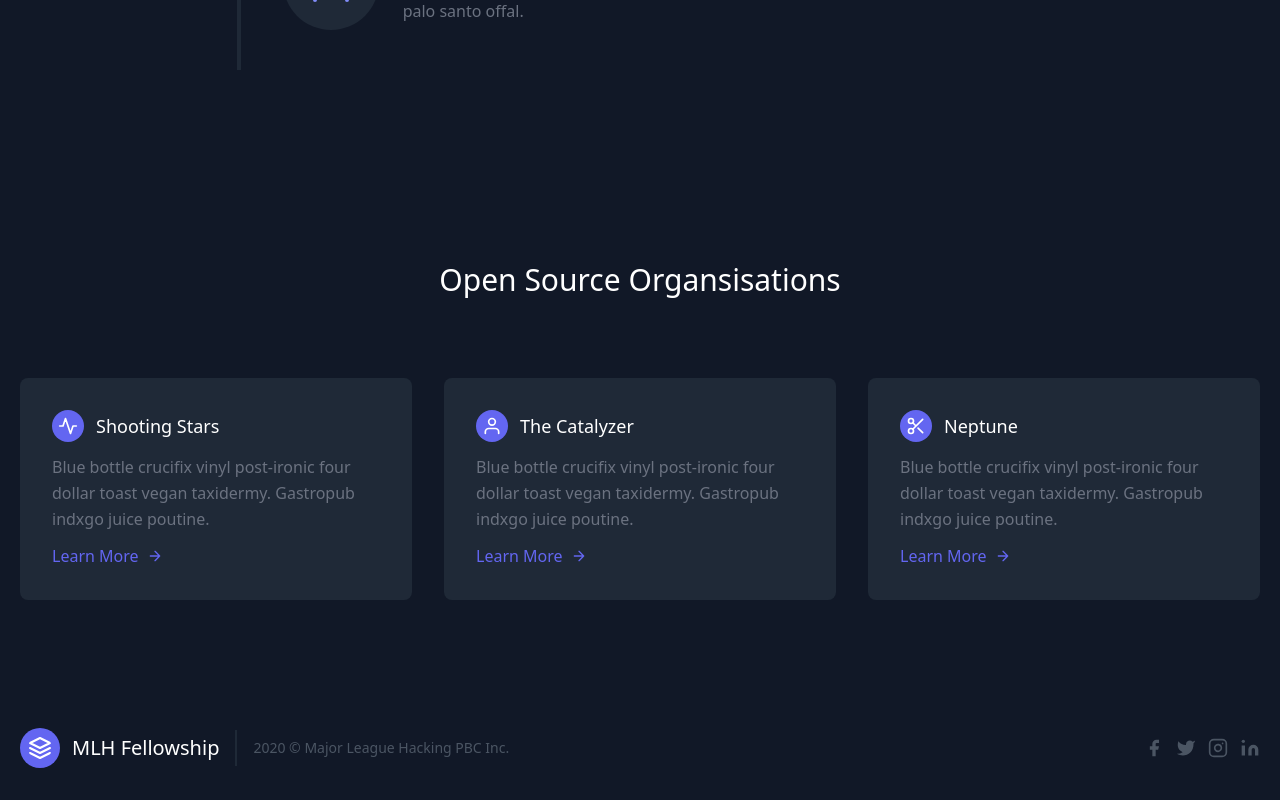
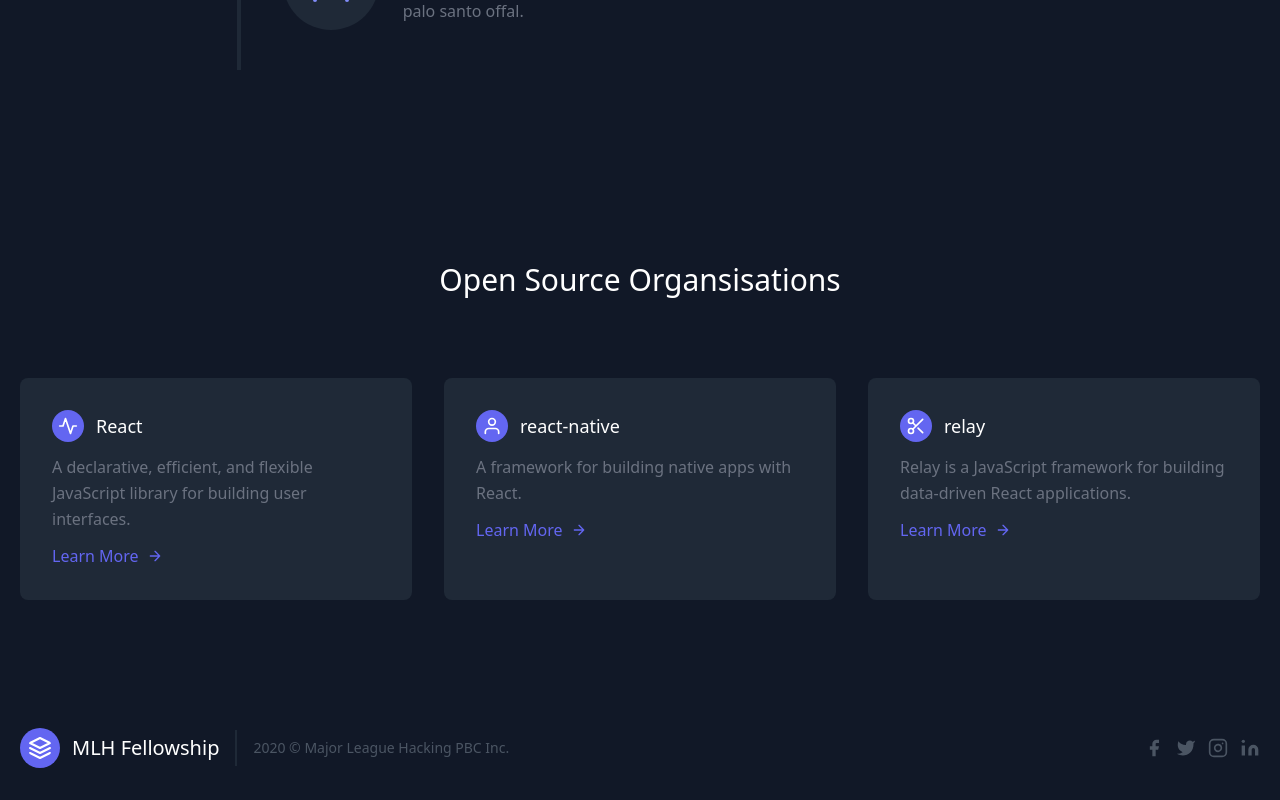
Before and after one commit to shreyagupta30/ProjectFolio, a React (Create React App) app: page / in a window 1280 px wide. Shown: the part 1467-2267 px from the top of the page. Built offline with nearby package versions, Linux system fonts and the light colour scheme.

Commit message:
change fields

```diff
--- a/src/components/Homepage/OrgHomepage.js
+++ b/src/components/Homepage/OrgHomepage.js
@@ -16,10 +16,10 @@
                 <path d="M22 12h-4l-3 9L9 3l-3 9H2"></path>
               </svg>
             </div>
-            <h2 className="text-white text-lg title-font font-medium">Shooting Stars</h2>
+            <h2 className="text-white text-lg title-font font-medium">React</h2>
           </div>
           <div className="flex-grow">
-            <p className="leading-relaxed text-base">Blue bottle crucifix vinyl post-ironic four dollar toast vegan taxidermy. Gastropub indxgo juice poutine.</p>
+            <p className="leading-relaxed text-base">A declarative, efficient, and flexible JavaScript library for building user interfaces.</p>
             <a className="mt-3 text-indigo-500 inline-flex items-center">Learn More
               <svg fill="none" stroke="currentColor" stroke-linecap="round" stroke-linejoin="round" stroke-width="2" className="w-4 h-4 ml-2" viewBox="0 0 24 24" style={{darkreaderInlineFill:"none", darkreaderInlineStroke:"currentColor"}} data-darkreader-inline-fill="" data-darkreader-inline-stroke="">
                 <path d="M5 12h14M12 5l7 7-7 7"></path>
@@ -37,10 +37,10 @@
                 <circle cx="12" cy="7" r="4"></circle>
               </svg>
             </div>
-            <h2 className="text-white text-lg title-font font-medium">The Catalyzer</h2>
+            <h2 className="text-white text-lg title-font font-medium">react-native</h2>
           </div>
           <div className="flex-grow">
-            <p className="leading-relaxed text-base">Blue bottle crucifix vinyl post-ironic four dollar toast vegan taxidermy. Gastropub indxgo juice poutine.</p>
+            <p className="leading-relaxed text-base">A framework for building native apps with React.</p>
             <a className="mt-3 text-indigo-500 inline-flex items-center">Learn More
               <svg fill="none" stroke="currentColor" stroke-linecap="round" stroke-linejoin="round" stroke-width="2" className="w-4 h-4 ml-2" viewBox="0 0 24 24" style={{darkreaderInlineFill:"none", darkreaderInlineStroke:"currentColor"}} data-darkreader-inline-fill="" data-darkreader-inline-stroke="">
                 <path d="M5 12h14M12 5l7 7-7 7"></path>
@@ -59,10 +59,10 @@
                 <path d="M20 4L8.12 15.88M14.47 14.48L20 20M8.12 8.12L12 12"></path>
               </svg>
             </div>
-            <h2 className="text-white text-lg title-font font-medium">Neptune</h2>
+            <h2 className="text-white text-lg title-font font-medium">relay</h2>
           </div>
           <div className="flex-grow">
-            <p className="leading-relaxed text-base">Blue bottle crucifix vinyl post-ironic four dollar toast vegan taxidermy. Gastropub indxgo juice poutine.</p>
+            <p className="leading-relaxed text-base">Relay is a JavaScript framework for building data-driven React applications.</p>
             <a className="mt-3 text-indigo-500 inline-flex items-center">Learn More
               <svg fill="none" stroke="currentColor" stroke-linecap="round" stroke-linejoin="round" stroke-width="2" className="w-4 h-4 ml-2" viewBox="0 0 24 24" style={{darkreaderInlineFill:"none", darkreaderInlineStroke:"currentColor"}} data-darkreader-inline-fill="" data-darkreader-inline-stroke="">
                 <path d="M5 12h14M12 5l7 7-7 7"></path>
```
